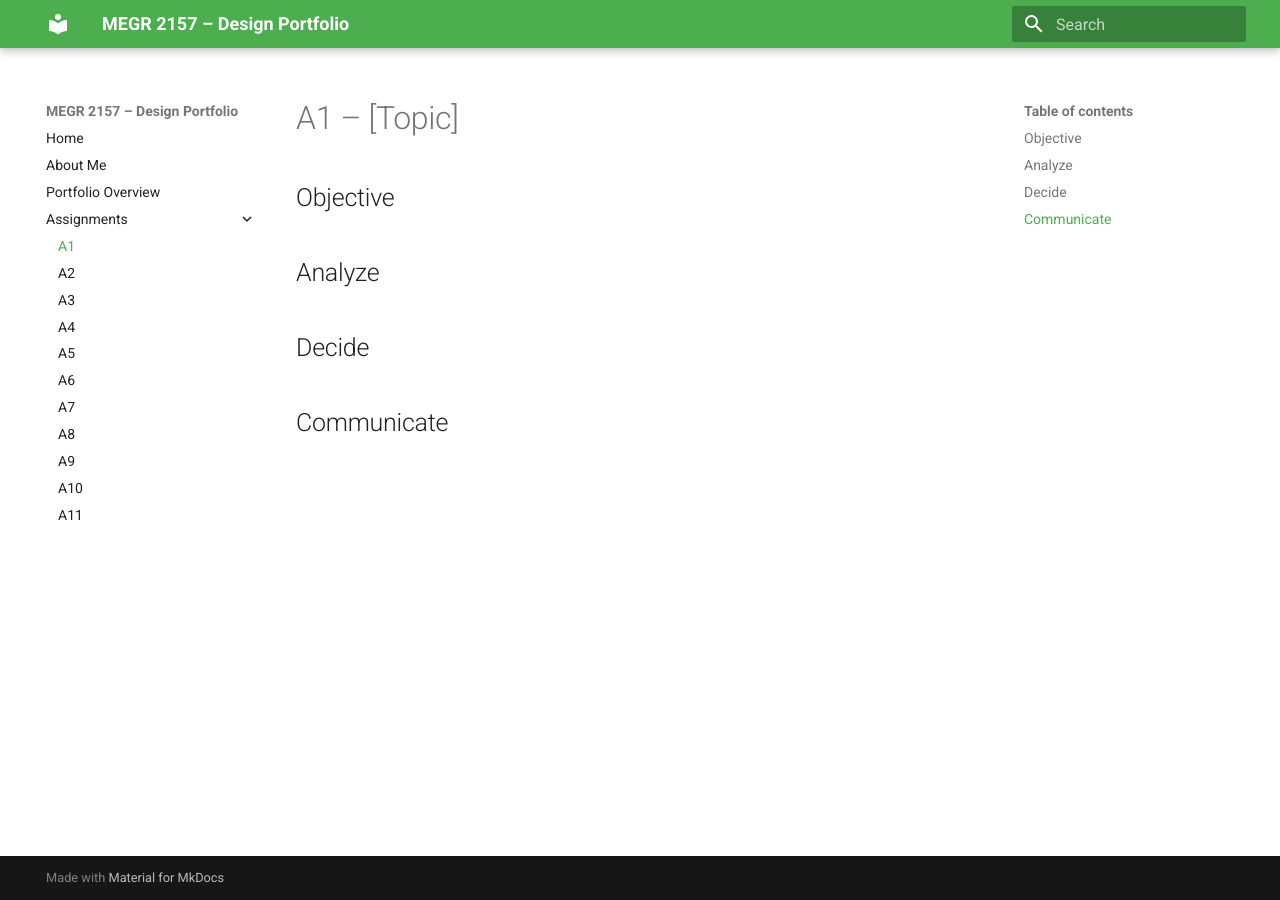
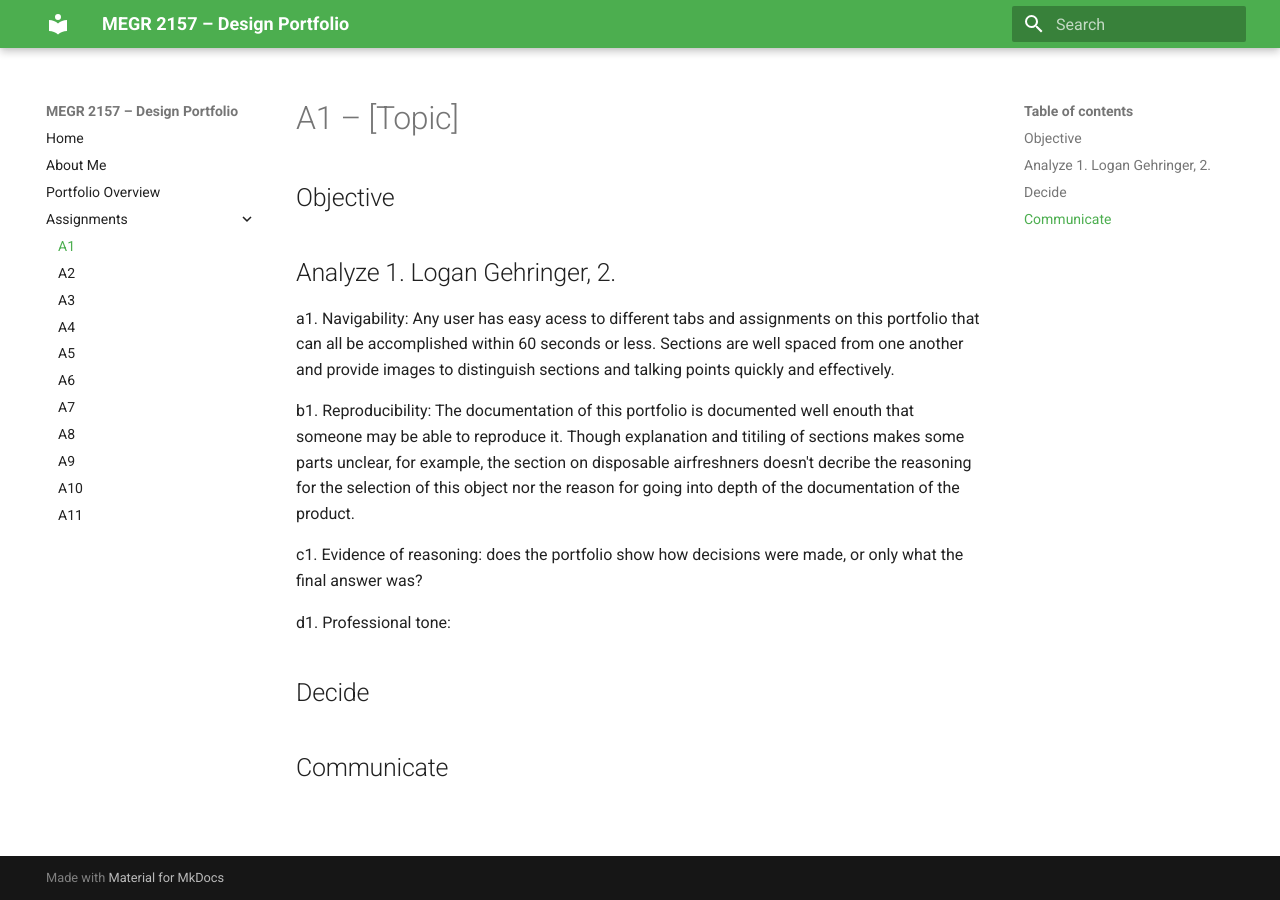
Before and after one commit to GavinWinningham/design-projects-portfolio, an MkDocs documentation site: the page built from docs/assignments/A01/index.md, in a window 1280 px wide. Built offline with MkDocs 1.6.1 and Material for MkDocs 9.7.7, drawn with Linux system fonts in a browser that asks for light colours.

Commit message:
Enhance analysis section with detailed points
Added analysis points for navigability, reproducibility, evidence of reasoning, and professional tone.

```diff
--- a/docs/assignments/A01/index.md
+++ b/docs/assignments/A01/index.md
@@ -3,8 +3,14 @@
 ## Objective
 
 
-## Analyze
+## Analyze 1. Logan Gehringer, 2.
+a1.  Navigability: Any user has easy acess to different tabs and assignments on this portfolio that can all be accomplished within 60 seconds or less. Sections are well spaced from one another and provide images to distinguish sections and talking points quickly and effectively.
 
+b1.  Reproducibility: The documentation of this portfolio is documented well enouth that someone may be able to reproduce it. Though explanation and titiling of sections makes some parts unclear, for example, the section on disposable airfreshners doesn't decribe the reasoning for the selection of this object nor the reason for going into depth of the documentation of the product.
+
+c1.  Evidence of reasoning: does the portfolio show how decisions were made, or only what the final answer was?
+
+d1.  Professional tone:
 
 ## Decide
 
```
